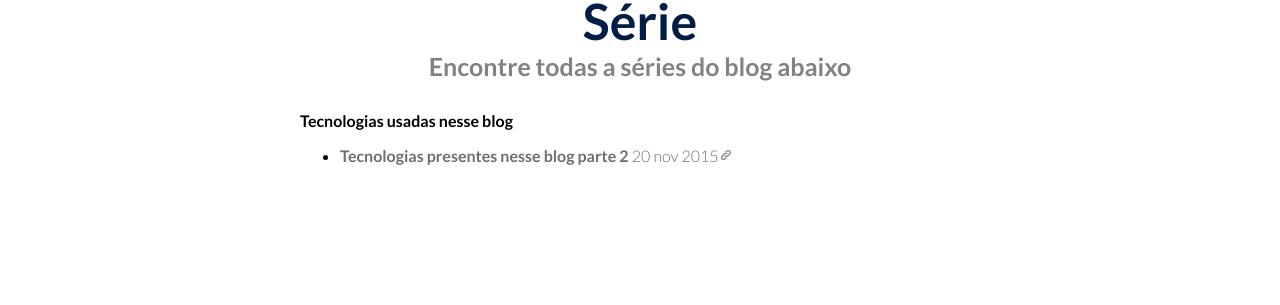
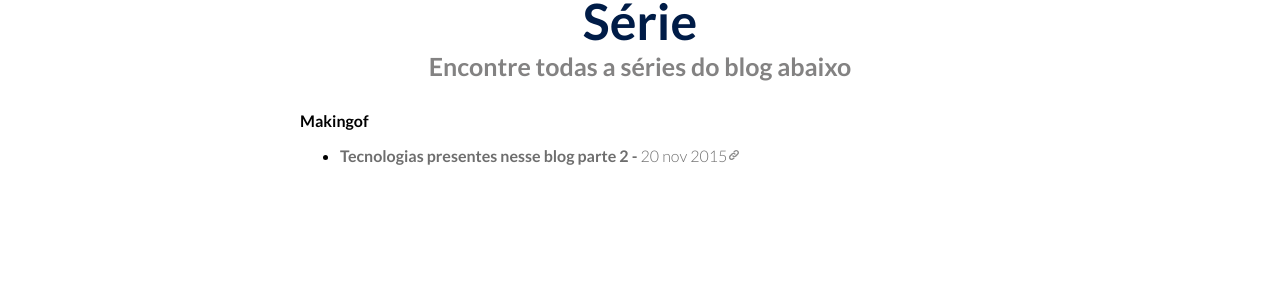
Before and after one commit to deglier/deglier.github.io, a Jekyll site: the page built from series.html, in a window 1280 px wide. Shown: the part 121-426 px from the top of the page. Built offline with Jekyll 4.4.1, drawn with Linux system fonts in a browser that asks for light colours; some web fonts are replaced.

```diff
--- a/_posts/2015-11-20-tecnologias-do-meu-blog-parte-2.md
+++ b/_posts/2015-11-20-tecnologias-do-meu-blog-parte-2.md
@@ -2,17 +2,17 @@
 layout: post
 title: 'Tecnologias presentes nesse blog parte 2'
 twitter_text: 'Nessa segunda parte falaremos sobre Gulp, Node.js e npm.'
-description: 'Falaremos sobre Gulp, Node.js e NPM.'
+description: 'Nessa segunda parte falaremos sobre Gulp, Node.js e npm.'
 introduction: 'Falaremos sobre Gulp, Node.js e NPM.'
 imagem: /assets/img/vamos-combinar/main.jpg
 serie: 'Tecnologias presentes nesse blog'
 serie-link: tecnologias-do-blog
 categories:
-- 'Tecnologias usadas nesse blog'
+- 'MakingOf'
 tags:
-  - planos
-  - conteudoDoSite
-  - novidades
+  - making-of
+  - tecnologias
+  - linguagens
 ---
 
 
--- a/series.html
+++ b/series.html
@@ -13,7 +13,7 @@
     {% for post in pages_list reversed %}
       {% if post.title != null %}
       {% if group == null or group == post.group %}
-      <li><a href="{{ site.url }}{{ post.url }}">{{ post.title }}{% include time.html %}</a></li>
+      <li><a href="{{ site.url }}{{ post.url }}">{{ post.title }} - {% include time.html %}</a></li>
       {% endif %}
       {% endif %}
     {% endfor %}
```
Also changed, not shown: 9 other files.
